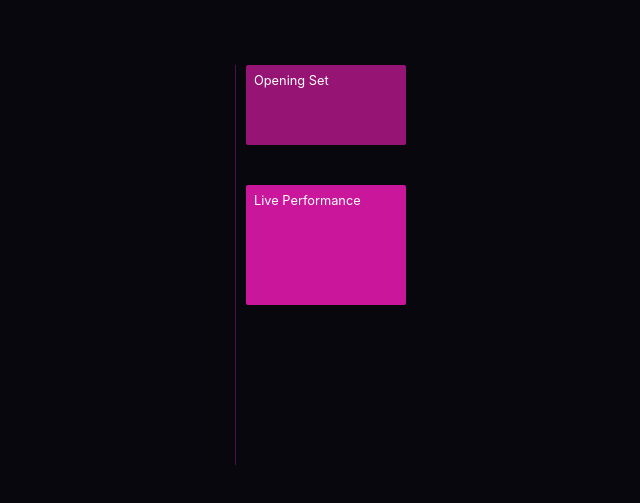
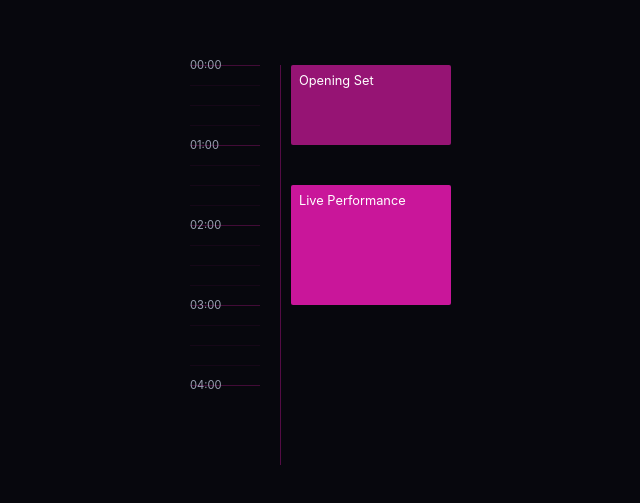
Before and after one commit to SalvatoreGiacomazzo16/underground_ops-welcome-page, a React (Vite) app: page / in a window 1280 px wide. Shown: the part 1735-2238 px from the top of the page, without its empty margins (305-945 px from the left). Built offline with nearby package versions, Linux system fonts and the light colour scheme.

Commit message:
axis on demo timeline

```diff
--- a/src/components/preview/TimelinePreview.tsx
+++ b/src/components/preview/TimelinePreview.tsx
@@ -1,18 +1,70 @@
-import { PREVIEW_BLOCKS } from "../../constants/previewsBlocks";
+import { PREVIEW_BLOCKS } from "../../constants/previewBlocks";
 import type { PreviewBlock } from "../../types/PreviewBlock";
 import { motion } from "framer-motion";
 
-const SLOT_HEIGHT = 20;        // px
+// ================================
+// DEMO TIMELINE CONFIG
+// ================================
+
+const SLOT_HEIGHT = 20;
 const UNIT_MINUTES = 15;
+const TOTAL_MINUTES = 240;
+
+// ================================
+// UTILS
+// ================================
 
 const minutesToPixels = (minutes: number) =>
     (minutes / UNIT_MINUTES) * SLOT_HEIGHT;
 
+const generateSlots = () => {
+    const slots = [];
+
+    for (let m = 0; m <= TOTAL_MINUTES; m += UNIT_MINUTES) {
+        const isHour = m % 60 === 0;
+        const hour = Math.floor(m / 60);
+
+        slots.push({
+            minute: m,
+            isHour,
+            label: isHour
+                ? `${String(hour).padStart(2, "0")}:00`
+                : null
+        });
+    }
+
+    return slots;
+};
+
 const TimelinePreview = () => {
+    const slots = generateSlots();
+
     return (
         <section className="uo-preview">
+            <div className="uo-preview__wrapper">
+
+                {/* AXIS */}
+                <div className="uo-preview__axis">
+                    {slots.map((slot) => (
+                        <div
+                            key={slot.minute}
+                            className={`uo-preview__axis-slot ${slot.isHour ? "is-hour" : ""
+                                }`}
+                            style={{
+                                top: `${minutesToPixels(slot.minute)}px`
+                            }}
+                        >
+                            {slot.label && (
+                                <span className="uo-preview__axis-label">
+                                    {slot.label}
+                                </span>
+                            )}
+                        </div>
+                    ))}
+                </div>
+
+                {/* TIMELINE */}
                 <div className="uo-preview__timeline">
-
                     {PREVIEW_BLOCKS.map((block: PreviewBlock) => {
                         const top = minutesToPixels(block.start);
                         const height = minutesToPixels(block.duration);
@@ -36,6 +88,7 @@ const TimelinePreview = () => {
                             </motion.div>
                         );
                     })}
+                </div>
 
             </div>
         </section>
--- a/src/styles/global.css
+++ b/src/styles/global.css
@@ -150,3 +150,41 @@ body {
     border-radius: 2px;
     transition: all 0.3s ease;
 }
+
+.uo-preview__wrapper {
+    display: flex;
+    position: relative;
+}
+
+.uo-preview__axis {
+    position: relative;
+    width: 70px;
+    height: 400px;
+}
+
+.uo-preview__axis-slot {
+    position: absolute;
+    left: 0;
+    width: 100%;
+    border-top: 1px solid rgba(201, 22, 154, 0.08);
+}
+
+.uo-preview__axis-slot.is-hour {
+    border-top: 1px solid rgba(201, 22, 154, 0.3);
+}
+
+.uo-preview__axis-label {
+    position: absolute;
+    top: -8px;
+    left: 0;
+    font-size: 0.7rem;
+    color: var(--text-muted);
+}
+
+.uo-preview__timeline {
+    position: relative;
+    width: 200px;
+    height: 400px;
+    border-left: 1px solid rgba(201, 22, 154, 0.4);
+    margin-left: 20px;
+}
```
Also changed, not shown: src/constants/previewBlocks.ts (renamed from src/constants/previewsBlocks.ts). Lines whose indentation alone changed are shown as unchanged.
